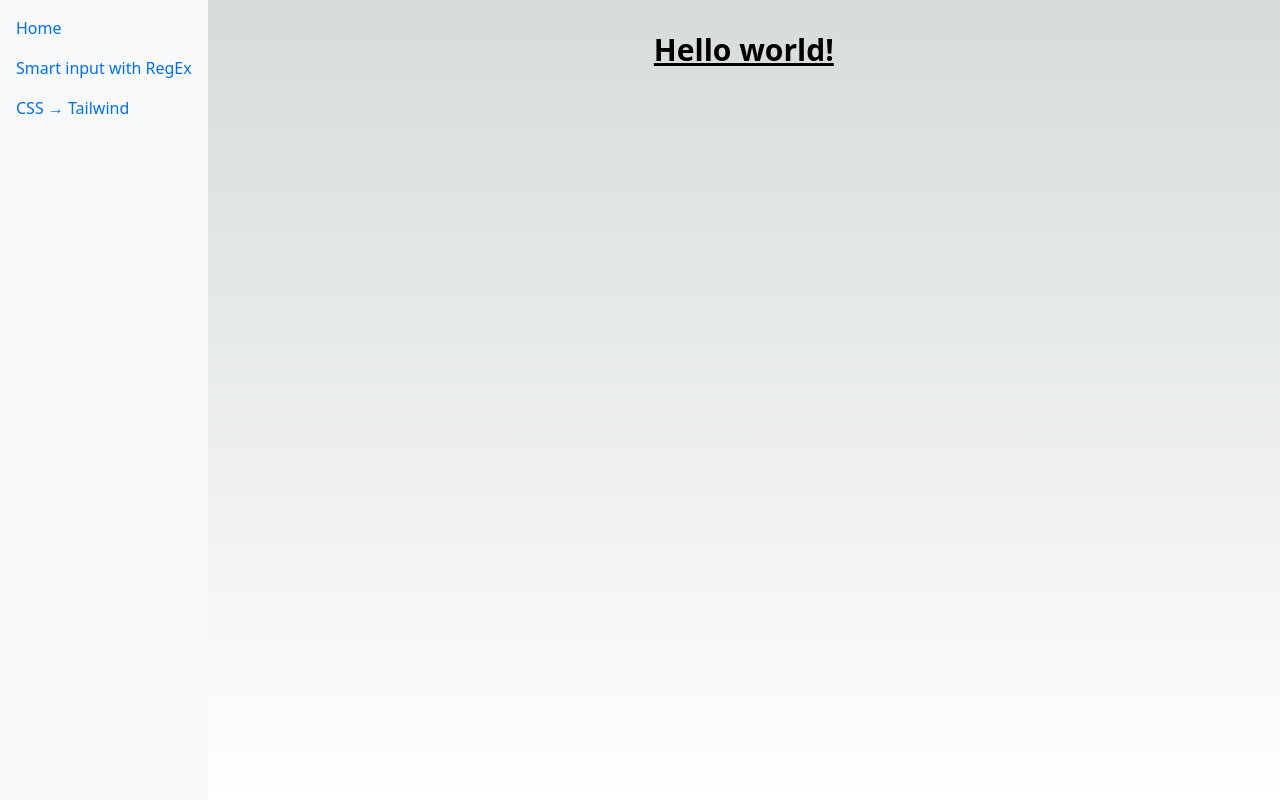
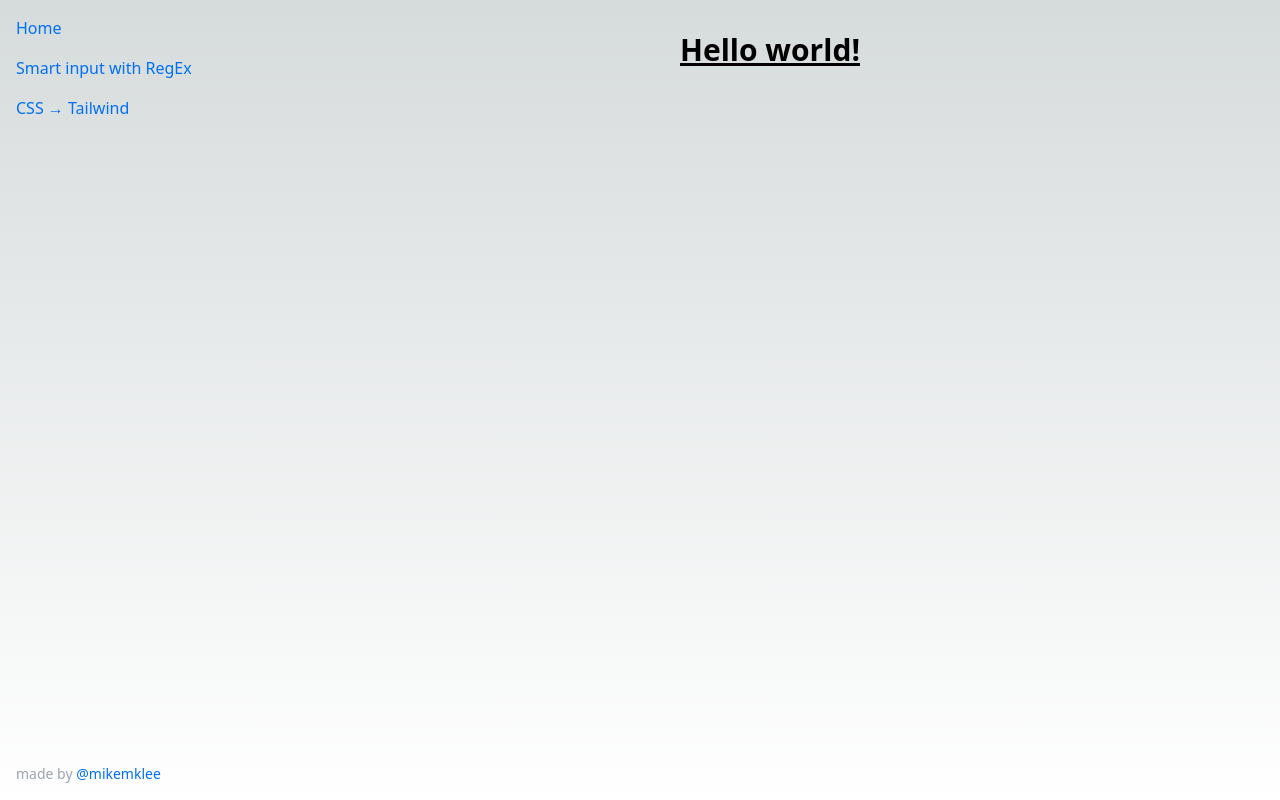
Before and after one commit to mikemklee/ai-toolbox, a Next.js app: page / in a window 1280 px wide. Built offline with nearby package versions, Linux system fonts and the light colour scheme.

Commit message:
Add footer to navbar

```diff
--- a/src/components/Sidebar.jsx
+++ b/src/components/Sidebar.jsx
@@ -22,6 +22,20 @@ const Sidebar = () => {
           </Link>
         </li>
       </ul>
+
+      <div className="text-sm text-gray-400 mt-auto">
+          <span>
+            made by{" "}
+            <a
+              href="https://github.com/mikemklee"
+              target="_blank"
+              rel="noreferrer"
+              className="hover:underline"
+            >
+              @mikemklee
+            </a>
+          </span>
+        </div>
     </nav>
   );
 };
--- a/src/components/Sidebar.module.css
+++ b/src/components/Sidebar.module.css
@@ -1,7 +1,9 @@
 .sidebar {
-  min-width: 200px;
-  background-color: #f8f9fa;
+  min-width: 260px;
   padding: 1rem;
+  height: 100vh;
+  display: flex;
+  flex-direction: column;
 }
 
 .sidebar ul {
```
